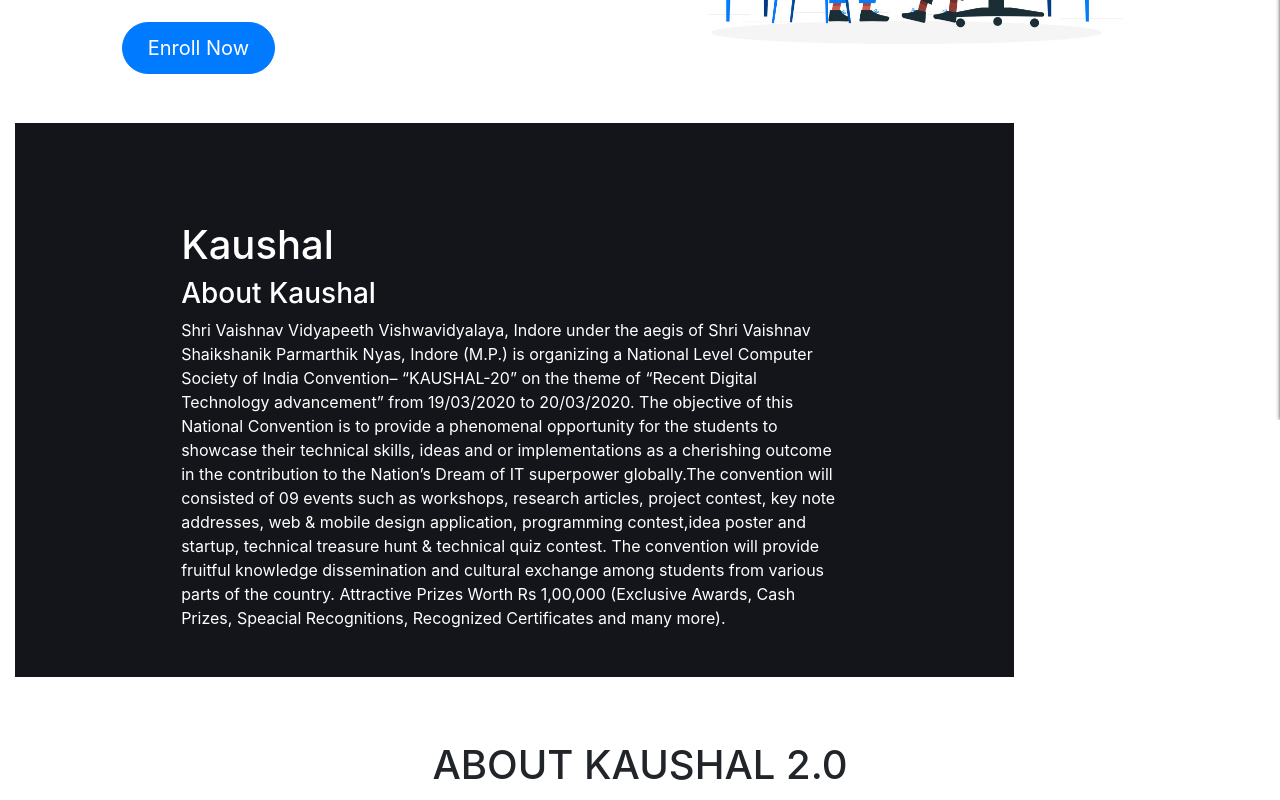
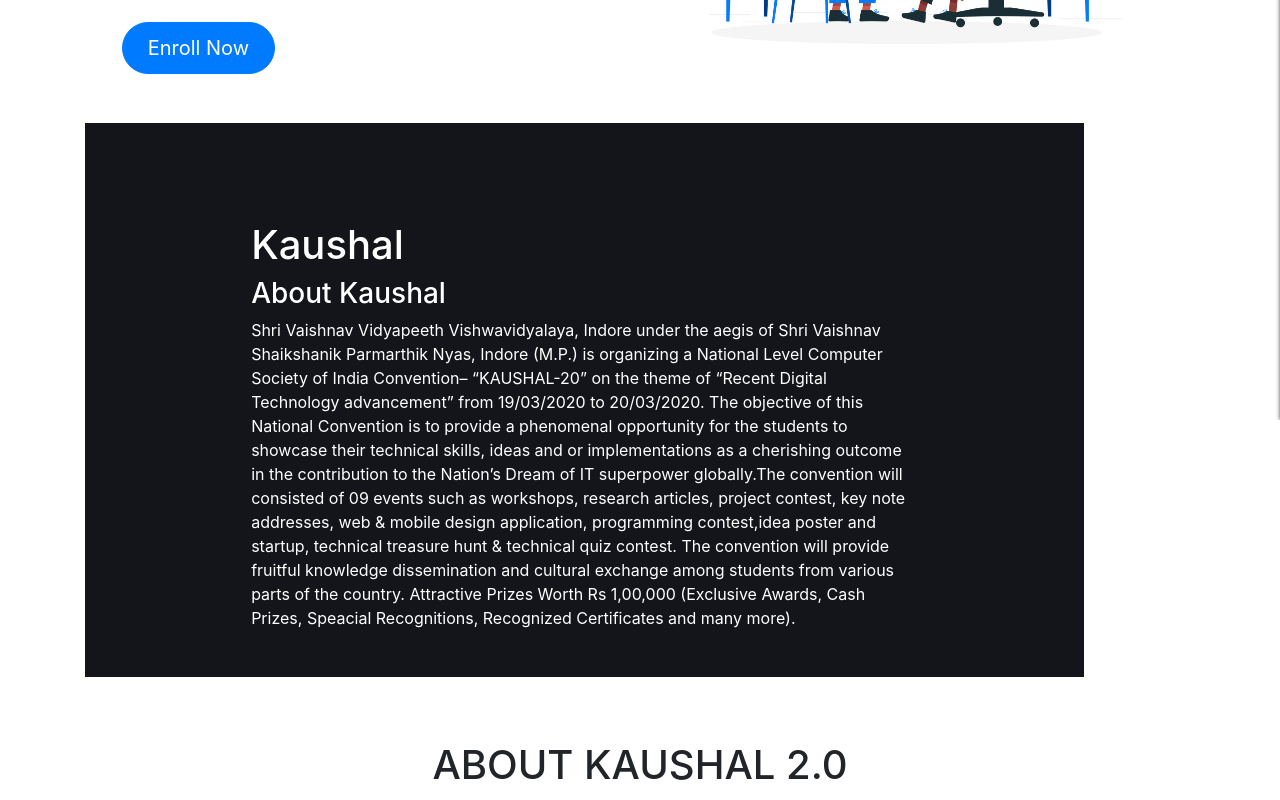
Before and after one commit to HarshAgrawal25/react-deploy, a React (Create React App) app: page / in a window 1280 px wide. Shown: the part 380-1180 px from the top of the page. Built offline with nearby package versions, Linux system fonts and the light colour scheme.

Commit message:
break 1.1

```diff
--- a/src/App.js
+++ b/src/App.js
@@ -1,67 +1,18 @@
-import React, { Component , useState} from 'react'
-import { BrowserRouter, Route, Switch } from 'react-router-dom';
+import React, { Component , lazy , Suspense } from 'react'
+import Kau from './Kau';
+// import Complete from './components/Complete'
+const Complete = lazy ( () => import('./components/Complete'));
 
-// Pages
-import Contact from './components/Contact'
-import About from './components/About'
-import Sponsors from './components/Sponsors'
-import Instruction from './components/Instruction'
-import Events from './components/Events'
-import Poster from './components/Poster'
-import Gallery from './components/Gallery'
-import Navbar from './components/Navbar'
-import Home from './components/Home'
-import About1 from './components/About1';
-import Header from './components/Header';
-import SidebarNav from './components/SidebarNav';
-
-const App = () => {
-    let [menuState, setMenuState] = useState(false);
+class App extends Component {
+  render() {
     return (
-      <BrowserRouter>
-
-          <Header menuState={menuState} setMenuState={setMenuState} />
-          <SidebarNav menuState={menuState} setMenuState={setMenuState} />
-
-                    <Home />
-                    <About1 />
-                    <About />
-                    <Instruction />
-                    <Sponsors />
-                    <Gallery />
-                    <Poster />
-                    <Events />
-                    <Contact />
-
-
-      </BrowserRouter>
-    );
-  };
-// export class App extends Component {
-
-//     render() {
-//         let [menuState, setMenuState] = useState(false);
-//         return (
-
-//                 <BrowserRouter>
-
-//                     <Header menuState={menuState} setMenuState={setMenuState} />
-//                     <SidebarNav menuState={menuState} setMenuState={setMenuState} />
-//                     {/* <Navbar /> */}
-//                     <Home />
-//                     <About1 />
-//                     <About />
-//                     <Instruction />
-//                     <Sponsors />
-//                     <Gallery />
-//                     <Poster />
-//                     <Events />
-
-//                     <Contact />
-//                 </BrowserRouter >
-
-//         )
-//     };
-// };
+     <Suspense fallback={<div><Kau /></div>}>
+        <div>
+            <Complete />
+        </div>
+     </Suspense>
+    )
+  }
+}
 
 export default App
--- /dev/null
+++ b/src/Kau.js
@@ -0,0 +1,13 @@
+import React, { Component } from 'react'
+
+class Kau extends Component {
+    render() {
+        return (
+            <div id="kau">
+                <h1>Kaushal</h1>
+            </div>
+        )
+    }
+}
+
+export default Kau
--- a/src/components/About1.js
+++ b/src/components/About1.js
@@ -4,7 +4,7 @@
     render() {
         return (
             <div className ="About1">
-                <div className="container-fluid">
+                <div className="container">
 
                     <p>
                     <h1>Kaushal</h1>
--- /dev/null
+++ b/src/components/Complete.js
@@ -0,0 +1,39 @@
+import React, { useState } from "react";
+import { BrowserRouter} from 'react-router-dom';
+
+import Contact from './Contact'
+import About from './About'
+import Sponsors from './Sponsors'
+import Instruction from './Instruction'
+import Events from './Events'
+import Poster from './Poster'
+import Gallery from './Gallery'
+import Navbar from './Navbar'
+import Home from './Home'
+import About1 from './About1';
+import Header from './Header';
+import SidebarNav from './SidebarNav';
+
+const Complete = () => {
+    let [menuState, setMenuState] = useState(false);
+    return (
+      <div>
+        <BrowserRouter>
+                <Header menuState={menuState} setMenuState={setMenuState} />
+                <SidebarNav menuState={menuState} setMenuState={setMenuState} />
+                <Home />
+                <About1 />
+                <About />
+                <Instruction />
+                <Sponsors />
+                <Gallery />
+                <Poster />
+                <Events />
+                <Contact />
+        </BrowserRouter>
+      </div>
+    );
+  }
+
+
+export default Complete;
--- a/src/index.css
+++ b/src/index.css
@@ -41,7 +41,7 @@
 /* contact us start*/
 #contact {
 	padding: 100px 0 60px 0;
-	 background: linear-gradient(to right, #6372ff 0%, #10396F 100%);
+	 background: linear-gradient(to bottom, #6372ff 0%, #10396F 100%);
 	background-color: #10396F;
 
 }
@@ -303,6 +303,10 @@
   /* Home ends */
 
   /* About1 start */
+  body{
+      margin:0;
+      padding: 0;
+  }
 
   .About1 p{
 
@@ -557,3 +561,11 @@
   }
 
   /* kaushal ends */
+
+  /* Kau start */
+  #kau h1{
+    display: flex;
+    justify-content:center;
+    font-size: 40px;
+  }
+  /* Kau Ends */
```
